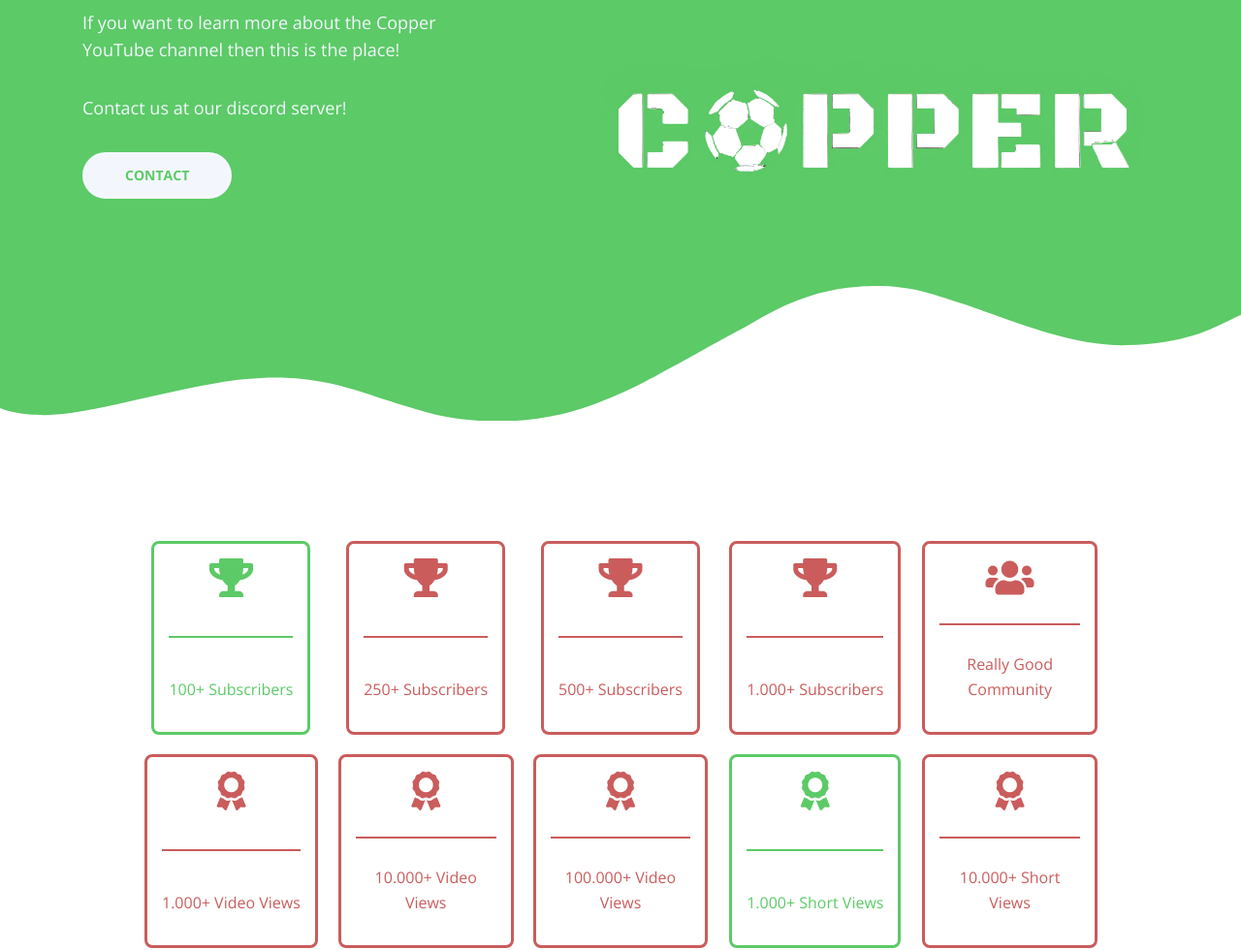
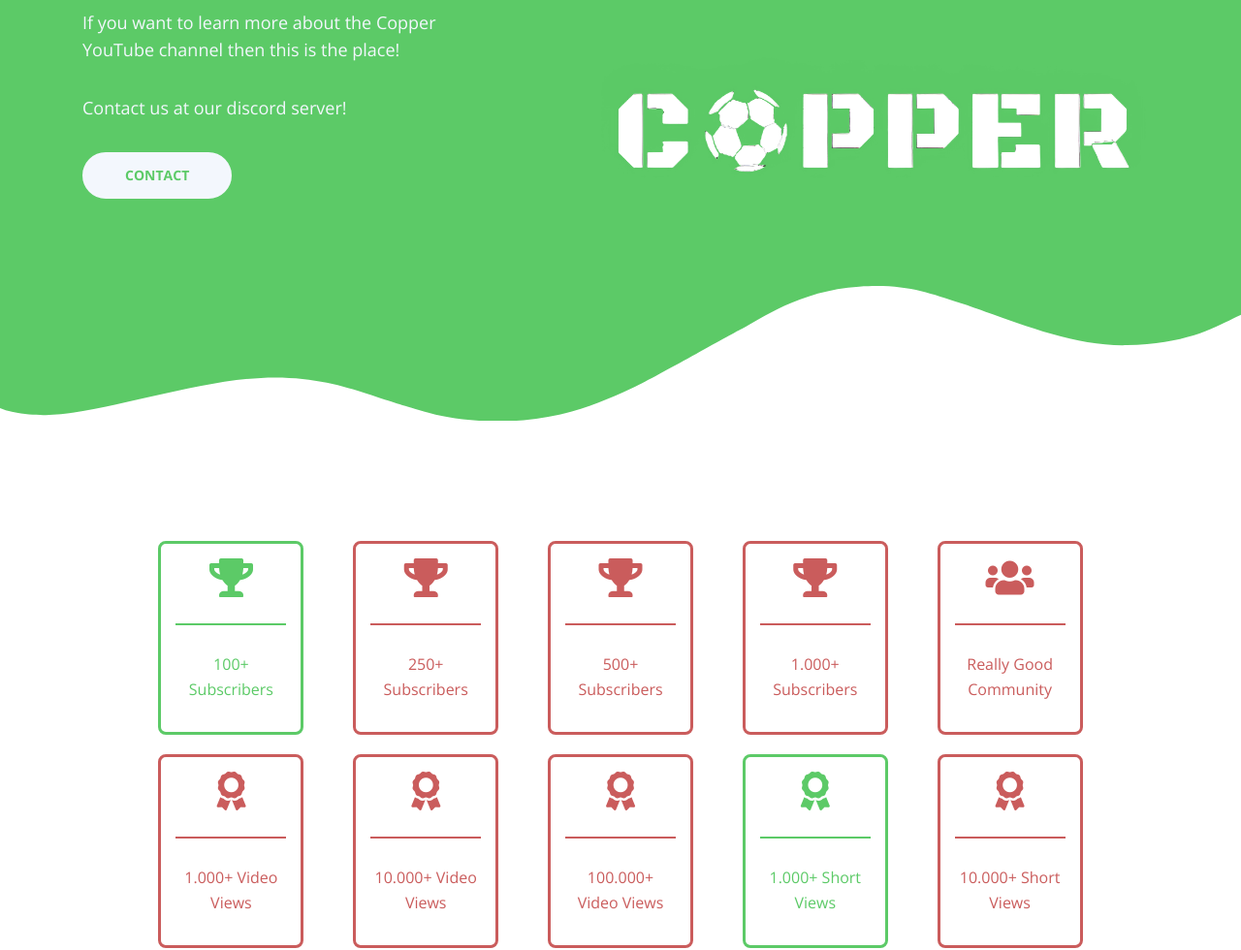
Before and after one commit to Cooper55555/COPPER, a plain HTML site: page index.html in a window 1280 px wide. Shown: the part 337-1317 px from the top of the page at 97% size. Drawn offline with nearby package versions, Linux system fonts and the light colour scheme.

Commit message:
Add files via upload

```diff
--- a/css/styles.css
+++ b/css/styles.css
@@ -1912,6 +1912,7 @@ a:hover.back-to-top {
     flex-direction: column;
     justify-content: space-between; /* Space between icon and text */
     height: 200px; /* Ensures consistent height */
+	width: 150px;
 }
 
 .trophy2 {
@@ -1925,6 +1926,7 @@ a:hover.back-to-top {
     flex-direction: column;
     justify-content: space-between; /* Space between icon and text */
     height: 200px; /* Ensures consistent height */
+	width: 150px;
 }
 
 .trophy:hover {
```
